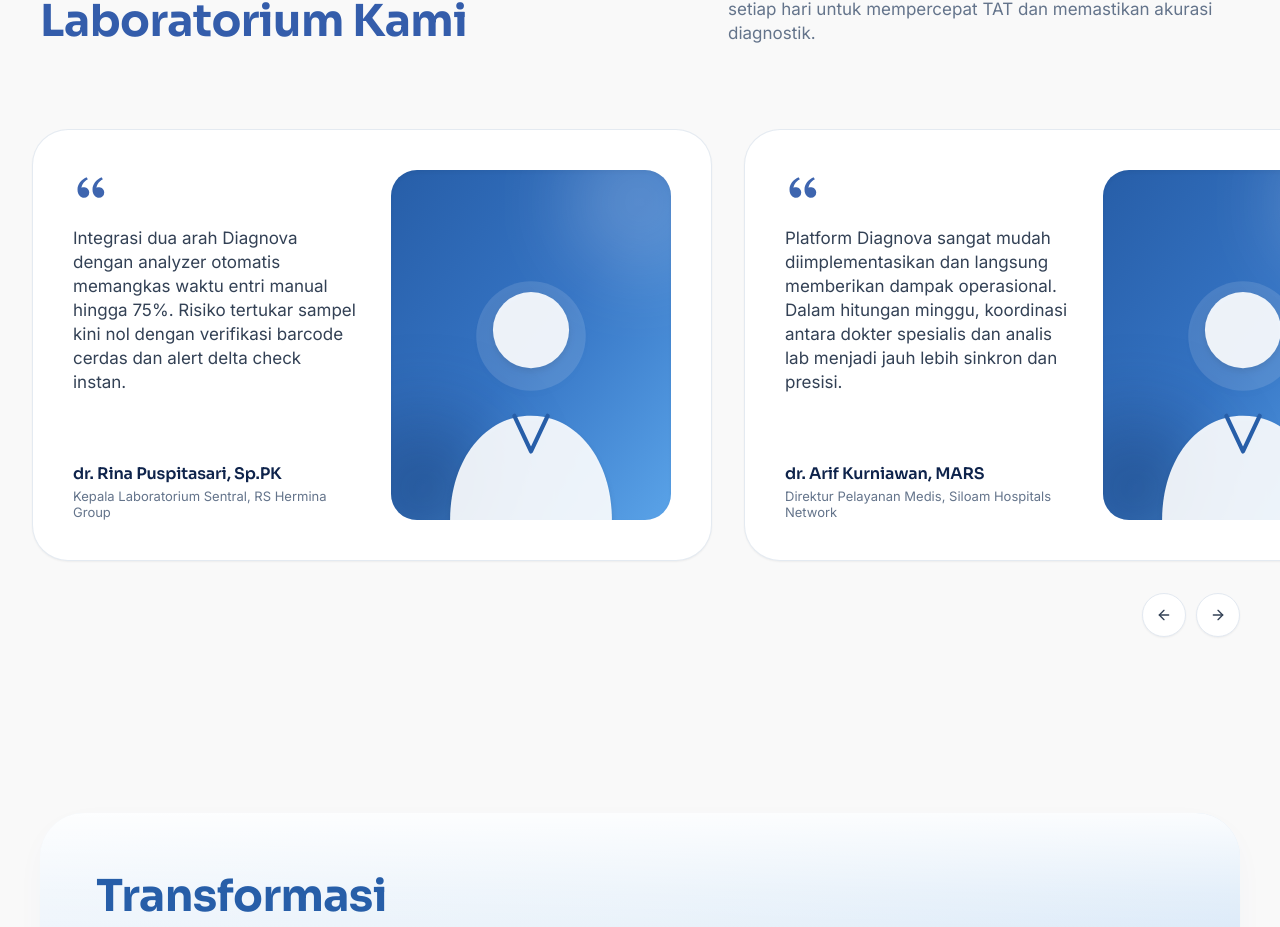
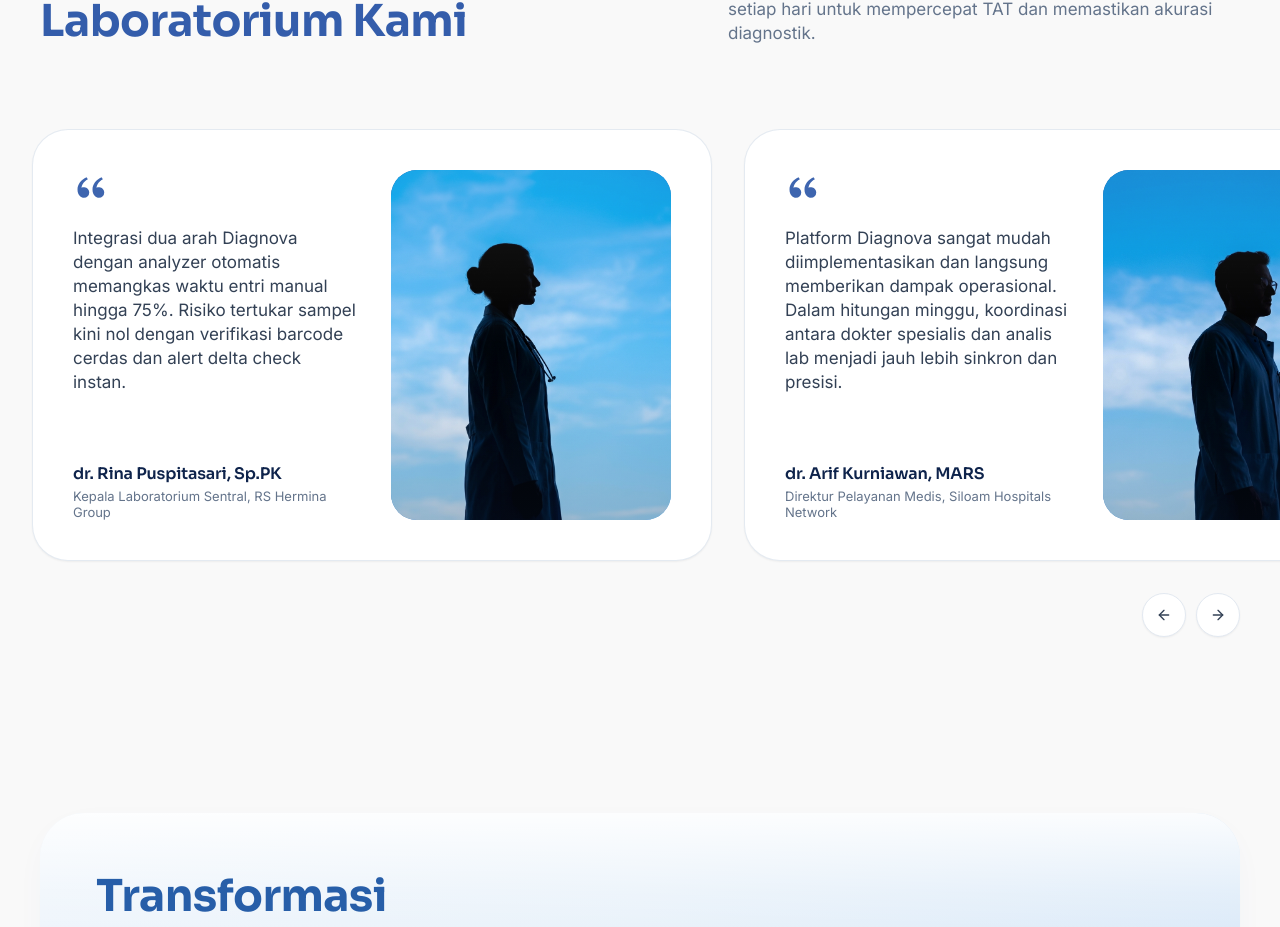
Before and after one commit to TBTBAgency/WebsiteDiagnova, a Next.js app: page / in a window 1280 px wide. Shown: the part 6739-7666 px from the top of the page. Built offline with nearby package versions, Linux system fonts and the light colour scheme; no server answers.

Commit message:
feat(testimonials): replace SVG avatar with photographic silhouettes and fix bottom clipping

```diff
--- a/components/sections/TestimonialsSection.tsx
+++ b/components/sections/TestimonialsSection.tsx
@@ -1,6 +1,7 @@
 "use client";
 
 import React, { useState, useRef, useEffect, useCallback } from "react";
+import Image from "next/image";
 import { ArrowLeft, ArrowRight } from "lucide-react";
 import { useLanguage } from "@/components/providers/LanguageProvider";
 import { SectionBadge } from "@/components/ui/SectionBadge";
@@ -216,37 +217,18 @@
                 </div>
               </div>
 
-              {/* Right side: Clean Silhouette Placeholder */}
-              <div className="relative w-full md:w-[220px] lg:w-[250px] xl:w-[280px] min-h-[220px] md:min-h-[260px] aspect-[4/5] rounded-2xl sm:rounded-[26px] overflow-hidden bg-gradient-to-br from-[#275EA8] via-[#3574C4] to-[#5AA3E8] flex items-end justify-center shrink-0 shadow-inner">
-                {/* Subtle ambient lighting */}
-                <div className="pointer-events-none absolute -top-10 -right-10 h-36 w-36 rounded-full bg-white/20 blur-2xl" />
-                <div className="pointer-events-none absolute -bottom-10 -left-10 h-36 w-36 rounded-full bg-[#0E234B]/35 blur-2xl" />
-
-                {/* Silhouette Vector */}
-                <div className="relative w-full h-full flex items-end justify-center">
-                  <svg
-                    viewBox="0 0 200 240"
-                    fill="none"
-                    className="w-[85%] h-[85%] object-bottom drop-shadow-md"
-                    preserveAspectRatio="xMidYMax meet"
-                    aria-hidden="true"
-                  >
-                    <circle cx="100" cy="85" r="46" fill="white" fillOpacity="0.12" />
-                    <circle cx="100" cy="80" r="32" fill="white" fillOpacity="0.9" />
-                    <path
-                      d="M32 240 C32 188 62 152 100 152 C138 152 168 188 168 240 Z"
-                      fill="white"
-                      fillOpacity="0.9"
-                    />
-                    <path
-                      d="M86 152 L100 182 L114 152"
-                      stroke="#275EA8"
-                      strokeWidth="3.5"
-                      strokeLinecap="round"
-                      strokeLinejoin="round"
-                    />
-                  </svg>
-                </div>
+              {/* Right side: Elegant Photographic Silhouette */}
+              <div className="relative w-full md:w-[220px] lg:w-[250px] xl:w-[280px] min-h-[220px] md:min-h-[260px] aspect-[4/5] rounded-2xl sm:rounded-[26px] overflow-hidden bg-gradient-to-br from-[#275EA8] to-[#5AA3E8] shrink-0 shadow-inner">
+                <Image
+                  src={item.imageSrc}
+                  alt={`${item.name} - silhouette`}
+                  fill
+                  sizes="(max-width: 768px) 100vw, (max-width: 1200px) 250px, 280px"
+                  className="object-cover object-center group-hover:scale-[1.03] transition-transform duration-500"
+                  priority={idx < 2}
+                />
+                {/* Subtle soft gradient overlay */}
+                <div className="pointer-events-none absolute inset-0 bg-gradient-to-t from-[#0E234B]/20 via-transparent to-white/10" />
               </div>
             </div>
           </div>
```
Also changed, not shown: 1 other file (tests, documents, lock files or other folders).
